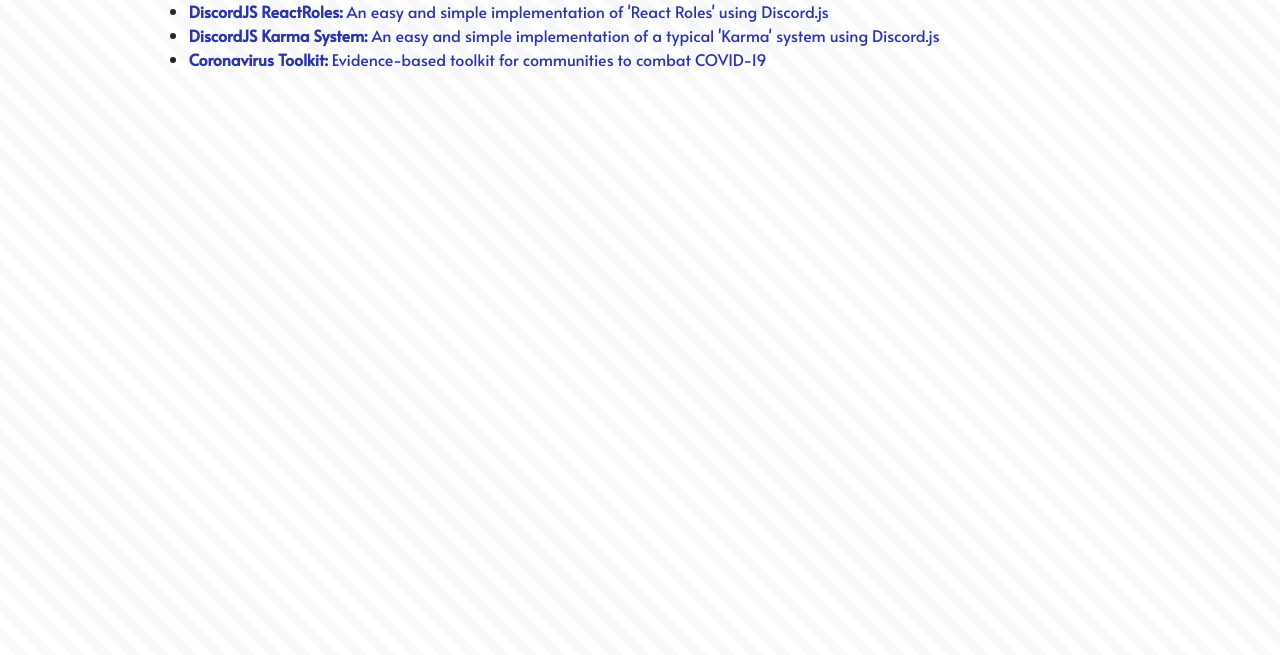
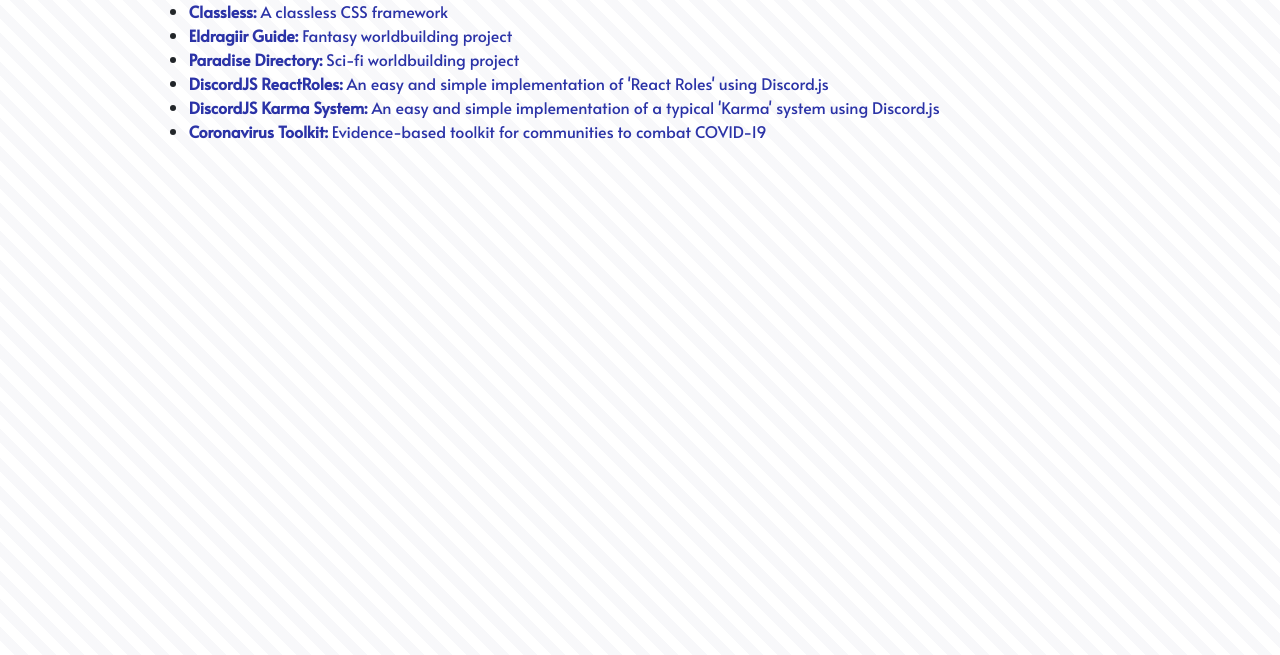
Before and after one commit to zuedev/www.zue.dev, a plain HTML site: page index.html in a window 1280 px wide. Shown: the part 145-800 px from the top of the page. Drawn offline with nearby package versions, Linux system fonts and the light colour scheme.

Commit message:
Update index.html

```diff
--- a/index.html
+++ b/index.html
@@ -106,6 +106,33 @@
             </li>
             <li>
               <a
+                href="https://zuedev.gitlab.io/classless/"
+                target="_blank"
+                rel="noopener noreferrer"
+              >
+                <b>Classless:</b> A classless CSS framework
+              </a>
+            </li>
+            <li>
+              <a
+                href="https://eldragiir.guide/"
+                target="_blank"
+                rel="noopener noreferrer"
+              >
+                <b>Eldragiir Guide:</b> Fantasy worldbuilding project
+              </a>
+            </li>
+            <li>
+              <a
+                href="https://paradise.directory/"
+                target="_blank"
+                rel="noopener noreferrer"
+              >
+                <b>Paradise Directory:</b> Sci-fi worldbuilding project
+              </a>
+            </li>
+            <li>
+              <a
                 href="https://www.npmjs.com/package/discordjs-reactroles"
                 target="_blank"
                 rel="noopener noreferrer"
```
